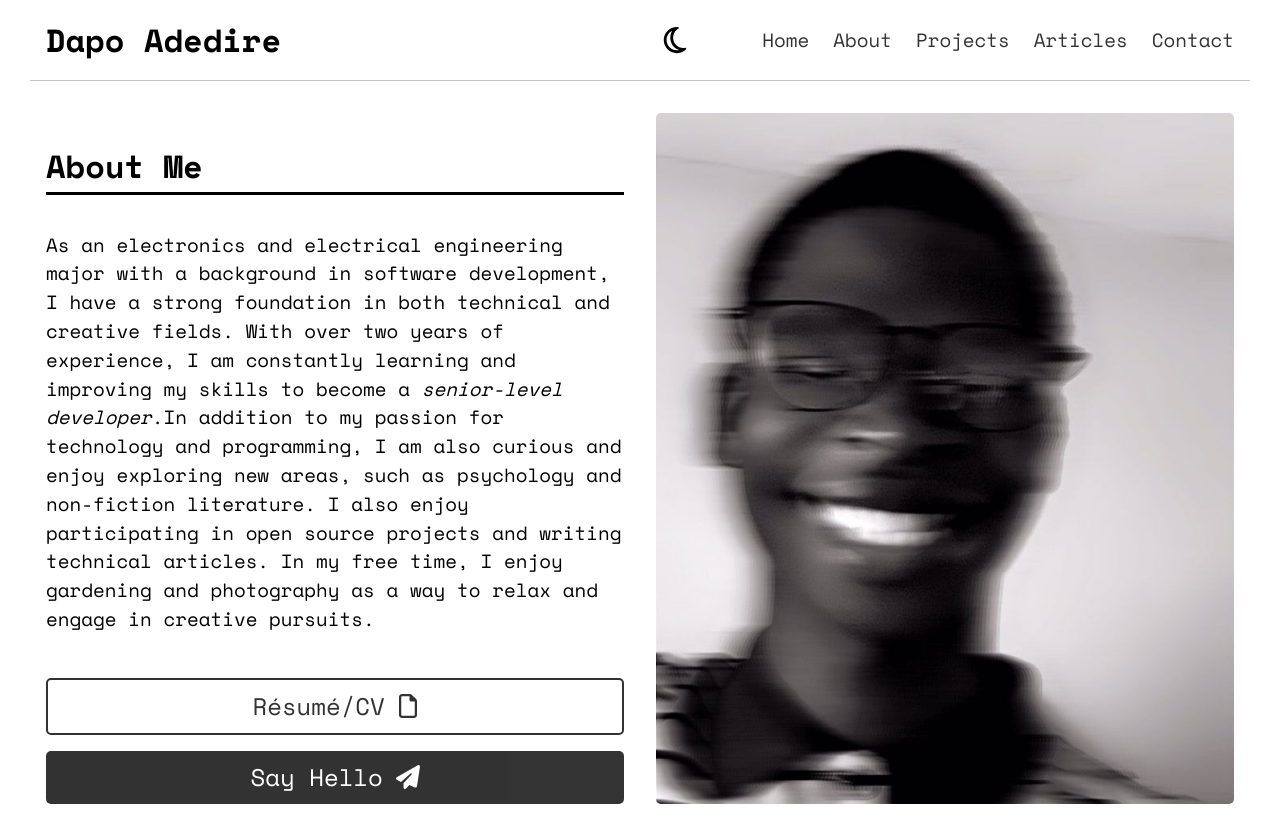
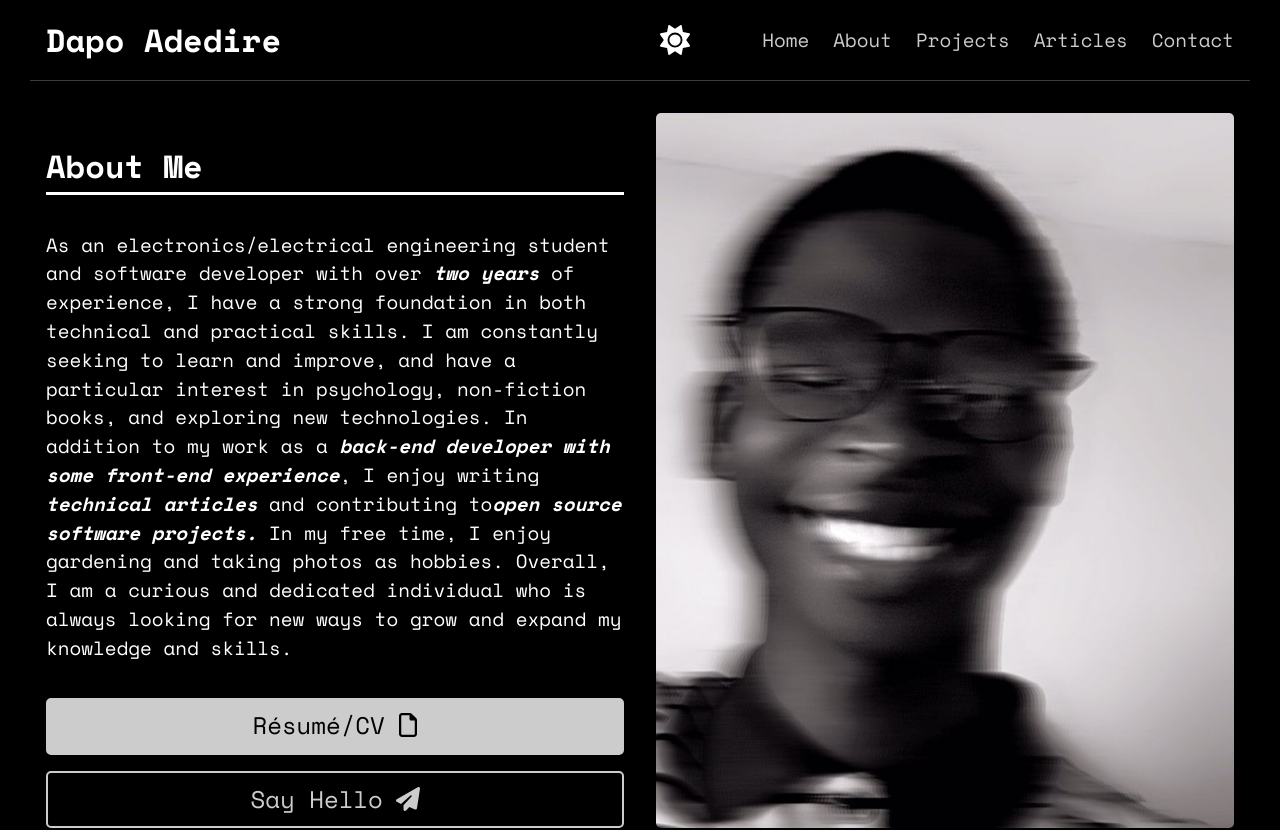
Before and after one commit to dapoadedire/folio-v1, a React (Vite) app: page / in a window 1280 px wide. Shown: the top 830 px of the page. Built offline with nearby package versions, Linux system fonts and the light colour scheme.

Commit message:
minor fix

```diff
--- a/src/About.jsx
+++ b/src/About.jsx
@@ -5,24 +5,25 @@ import { faPaperPlane } from "@fortawesome/free-solid-svg-icons";
 import resume from "./assets/___dapoadedire.pdf";
 import { faFile } from "@fortawesome/free-regular-svg-icons";
 
-
 const About = () => {
   return (
     <section className="about__container" id="about">
       <div className="about__content">
         <h2 className="about__title">About Me</h2>
         <p className="about__text">
-          As an electronics and electrical engineering major with a background
-          in software development, I have a strong foundation in both technical
-          and creative fields. With over two years of experience, I am
-          constantly learning and improving my skills to become a
-          <Italics> senior-level developer</Italics>.In addition to my passion
-          for technology and programming, I am also curious and enjoy exploring
-          new areas, such as psychology and non-fiction literature. I also enjoy
-          participating in open source projects and writing technical articles.
-          In my free time, I enjoy gardening and photography as a way to relax
-          and engage in creative pursuits.
-
+          As an electronics/electrical engineering student and software
+          developer with over <Italics>two years</Italics> of experience, I have
+          a strong foundation in both technical and practical skills. I am
+          constantly seeking to learn and improve, and have a particular
+          interest in psychology, non-fiction books, and exploring new
+          technologies. In addition to my work as a{" "}
+          <Italics> back-end developer with some front-end experience</Italics>,
+          I enjoy writing <Italics>technical articles</Italics> and contributing
+          to
+          <Italics>open source software projects.</Italics> In my free time, I
+          enjoy gardening and taking photos as hobbies. Overall, I am a curious
+          and dedicated individual who is always looking for new ways to grow
+          and expand my knowledge and skills.
         </p>
         <a href={resume} target="_blank" rel="noreferrer">
           <button className="resume">
--- a/src/App.css
+++ b/src/App.css
@@ -1,8 +1,6 @@
 @import url("https://fonts.googleapis.com/css2?family=Space+Mono:wght@400;700&display=swap");
 
-
-
-button{
+button {
   cursor: pointer;
 }
 
@@ -13,8 +11,6 @@ button{
   /* padding: 0 1rem; */
 }
 
-
-
 html {
   scroll-behavior: smooth;
   scroll-padding-top: 70px;
@@ -23,9 +19,7 @@ html {
 body {
   font-family: "Space Mono", monospace;
   background: #ffffff;
-
 }
-
 
 header {
   display: flex;
@@ -38,16 +32,12 @@ header {
   background: white;
   z-index: 100;
   padding: 0 1rem;
-
 }
-
-
 
 html[data-theme="dark"] body {
   background: #000000;
   color: white !important;
 }
-
 
 html[data-theme="dark"] header {
   border-bottom: 1px solid rgba(255, 255, 255, 0.233);
@@ -55,16 +45,15 @@ html[data-theme="dark"] header {
   color: #ffffff !important;
 }
 
-html[data-theme="dark"] h2 a{
+html[data-theme="dark"] h2 a {
   color: #ffffff;
 }
-
 
 html[data-theme="dark"] header nav ul li a {
   color: white;
 }
 
-main{
+main {
   padding: 0 1rem;
 }
 
@@ -75,21 +64,18 @@ header h2 a {
   font-weight: 700;
 }
 
-
-header .toggle{
+header .toggle {
   width: 30px;
   height: 30px;
   padding: 0.5rem;
   cursor: pointer;
 }
 
-
-
-html[data-theme="dark"] header .toggle-theme svg{
+html[data-theme="dark"] header .toggle-theme svg {
   color: white;
 }
 
-header nav{
+header nav {
   display: flex;
   align-items: center;
 }
@@ -161,7 +147,7 @@ html[data-theme="dark"] .about__container .about__content h2 {
   border-bottom: 3px solid white !important;
 }
 
-.resume{
+.resume {
   width: 100%;
   background-color: white !important;
   color: black !important;
@@ -173,7 +159,6 @@ html[data-theme="dark"] .about__container .about__content h2 {
   flex-grow: 1;
 }
 
-
 .about__content button {
   margin-top: 1rem;
   padding: 0.8rem 1rem;
@@ -183,10 +168,10 @@ html[data-theme="dark"] .about__container .about__content h2 {
   color: white;
   transition: all 0.3s ease-in-out;
   border-radius: 5px;
-   opacity: 0.8;
+  opacity: 0.8;
 }
 
-html[data-theme="dark"] button{
+html[data-theme="dark"] button {
   border: 2px solid white !important;
 }
 
@@ -266,14 +251,12 @@ html[data-theme="dark"] .project__card:hover {
   transition: all 0.2s ease;
 }
 
-
 .project__image:hover {
   opacity: 1;
 }
 
 .project__description {
   flex-grow: 1;
-
 }
 
 .project__description h3 {
@@ -285,8 +268,6 @@ html[data-theme="dark"] .project__card:hover {
   font-size: 1.1rem;
   line-height: 1.5;
 }
-
-
 
 .project__languages {
   display: flex;
@@ -374,6 +355,7 @@ html[data-theme="dark"] .contact-form h2 {
 .contact-form form textarea:focus,
 .contact-form form button:focus {
   outline: none;
+  border: 2px solid rgb(0, 0, 0);
 }
 
 /* fix width  with box-sizing*/
@@ -393,7 +375,7 @@ html[data-theme="dark"] .contact-form h2 {
   margin-bottom: 0.5rem;
   padding: 0.5rem;
   font-size: 1.5rem;
-  border: 1px solid rgb(0, 0, 0);
+  border: 2px solid rgb(0, 0, 0);
   background: white;
   color: black;
   margin-bottom: 2rem;
@@ -401,7 +383,7 @@ html[data-theme="dark"] .contact-form h2 {
 }
 
 .contact-form form button:hover {
-    border: 1px solid rgba(0, 0, 0, 0.5);
+  border: 1px solid rgba(0, 0, 0, 0.5);
   background: black;
   color: white;
 }
@@ -420,7 +402,6 @@ html[data-theme="dark"] footer {
   border-top: 1px solid rgba(255, 255, 255, 0.233);
   color: white;
 }
-
 
 footer p a {
   color: black;
@@ -450,7 +431,9 @@ html[data-theme="dark"] footer ul li a {
 }
 
 .italic {
+  /* text-decoration: underline; */
   font-style: italic;
+  font-weight: 600;
 }
 
 .skills__container {
@@ -555,8 +538,6 @@ html[data-theme="dark"] .articles__container h2 {
   line-height: 1.5;
 }
 
-
-
 .articles__container p a {
   color: black;
 }
@@ -602,13 +583,10 @@ html[data-theme="dark"] .articles__card a {
     align-items: center;
     font-size: 1rem;
   }
-
-
-
 }
 
 @media screen and (max-width: 600px) {
-  header nav ul{
+  header nav ul {
     display: none;
     border: 1px solid green;
   }
--- a/src/App.jsx
+++ b/src/App.jsx
@@ -3,8 +3,6 @@ import Header from "./Header";
 import Section from "./Section";
 import Footer from "./Footer";
 import "normalize.css/normalize.css";
-
-
 
 // import { LocomotiveScrollProvider } from 'react-locomotive-scroll'
 
--- a/src/Articles.jsx
+++ b/src/Articles.jsx
@@ -9,12 +9,12 @@ const articles_list = [
   },
   {
     title: "Best Articles I've Read This Year.",
-    link: "https://www.dapoadedire.tech/blog/my-best-articles-of-the-year."
+    link: "https://www.dapoadedire.tech/blog/my-best-articles-of-the-year.",
   },
   {
     title: "How To Add A Custom Rich Text-Editor In Your Django Website.",
-    link: "https://dapoadedire.hashnode.dev/how-to-add-a-custom-rich-text-editor-in-your-django-website"
-  }
+    link: "https://dapoadedire.hashnode.dev/how-to-add-a-custom-rich-text-editor-in-your-django-website",
+  },
 ];
 
 const Articles = () => {
@@ -23,7 +23,13 @@ const Articles = () => {
       <h2 className="articles__title">Articles</h2>
       <p className="articles__subtitle">
         Here are some of my articles. You can find more on my{" "}
-        <a href="https://www.dapoadedire.hashnode.dev/" target="_blank" rel="noreferrer">Hashnode Blog.</a>
+        <a
+          href="https://www.dapoadedire.hashnode.dev/"
+          target="_blank"
+          rel="noreferrer"
+        >
+          Hashnode Blog.
+        </a>
       </p>
 
       <div className="articles__content">
@@ -31,7 +37,12 @@ const Articles = () => {
           const { title, link } = article;
           return (
             <div className="articles__card" key={title}>
-              <a href={link} className="articles__link" target="_blank" rel="noreferrer">
+              <a
+                href={link}
+                className="articles__link"
+                target="_blank"
+                rel="noreferrer"
+              >
                 <h3 className="articles__name">{title}</h3>
               </a>
             </div>
--- a/src/ContactForm.jsx
+++ b/src/ContactForm.jsx
@@ -31,7 +31,7 @@ const ContactMe = () => {
 
   return (
     <form ref={form} onSubmit={sendEmail} id="contact">
-      <label htmlFor="name">Name</label>
+      <label htmlFor="name">Name:</label>
       <input type="text" name="user_name" placeholder="John Doe" />
       <label htmlFor="email">Email:</label>
       <input
@@ -74,8 +74,12 @@ const ContactForm = () => {
     <section className="contact-form">
       <h2>Contact Me</h2>
       <p>
-        I am currently looking for a full-time position as a Frontend Developer.
-        If you have a position available, please reach out to me.
+        I am seeking opportunities to contribute my skills and knowledge through
+        an internship or collaboration on projects. I am open to full-time or
+        part-time positions and am eager to learn and grow in my field. If you
+        have an available internship or project that aligns with my interests
+        and skills, I would love the opportunity to be considered. Please don&apost
+        hesitate to reach out to me to discuss further
       </p>
       <ContactMe />
     </section>
--- a/src/Header.jsx
+++ b/src/Header.jsx
@@ -1,19 +1,18 @@
-import { faMoon } from '@fortawesome/free-regular-svg-icons';
-import { faSun } from '@fortawesome/free-solid-svg-icons';
-import { FontAwesomeIcon } from '@fortawesome/react-fontawesome';
-import { useEffect, useState } from 'react';
+import { faMoon } from "@fortawesome/free-regular-svg-icons";
+import { faSun } from "@fortawesome/free-solid-svg-icons";
+import { FontAwesomeIcon } from "@fortawesome/react-fontawesome";
+import { useEffect, useState } from "react";
 const Header = () => {
-  const [theme, setTheme] = useState(localStorage.getItem('theme') || 'light');
+  const [theme, setTheme] = useState(localStorage.getItem("theme") || "dark");
   const toggleTheme = () => {
     if (theme === "light") {
       setTheme("dark");
-
     } else {
       setTheme("light");
     }
   };
   useEffect(() => {
-    localStorage.setItem('theme', theme);
+    localStorage.setItem("theme", theme);
     document.documentElement.setAttribute("data-theme", theme);
   }, [theme]);
   return (
@@ -25,16 +24,21 @@ const Header = () => {
       </div>
 
       <nav className="navbar" role={"navigation"}>
-
-          {theme === "light" ? (
-            <FontAwesomeIcon icon={faMoon} className="toggle light" onClick={toggleTheme} />
-          ) : (
-              <FontAwesomeIcon icon={faSun} className="toggle dark" onClick={toggleTheme} />
-          )}
+        {theme === "light" ? (
+          <FontAwesomeIcon
+            icon={faMoon}
+            className="toggle light"
+            onClick={toggleTheme}
+          />
+        ) : (
+          <FontAwesomeIcon
+            icon={faSun}
+            className="toggle dark"
+            onClick={toggleTheme}
+          />
+        )}
 
         <ul>
-
-
           <li>
             <a href="#home">Home</a>
           </li>
@@ -50,7 +54,6 @@ const Header = () => {
           <li>
             <a href="#contact">Contact</a>
           </li>
-
         </ul>
       </nav>
     </header>
```
Also changed, not shown: index.html (+5 -2 lines), src/Project.jsx (+1 -6 lines), 1 other file (tests, documents, lock files or other folders).
